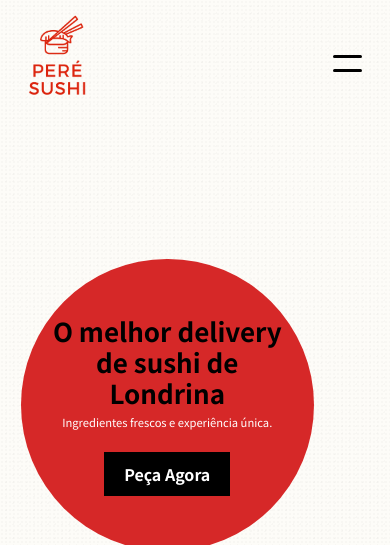
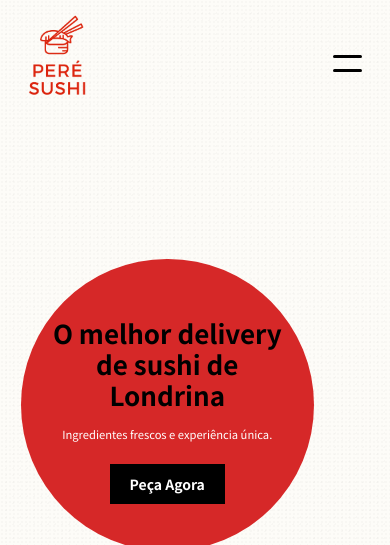
Before and after one commit to business-codings/peresushi, a plain HTML site: page index.html in a window 390 px wide. Shown: the top 545 px of the page. Drawn offline with Linux system fonts and the light colour scheme.

Commit message:
done; (for now)

```diff
--- a/style.css
+++ b/style.css
@@ -648,9 +648,10 @@ a {
     .hero-left .circle-bg {
         width: 75vw;
         height: 75vw;
-        max-width: 400px;
-        max-height: 400px;
+        max-width: 440px;
+        max-height: 440px;
         margin: 0;
+        padding: 1rem;
     }
 
     .hero-left h1 {
@@ -730,10 +731,11 @@ a {
 
     .hero-left button {
         padding: 10px 20px;
-        font-size: 16px;
+        font-size: 14px;
     }
 
     .hero-left h1 {
+        padding: 10px;
         font-size: 26px;
     }
 
```
